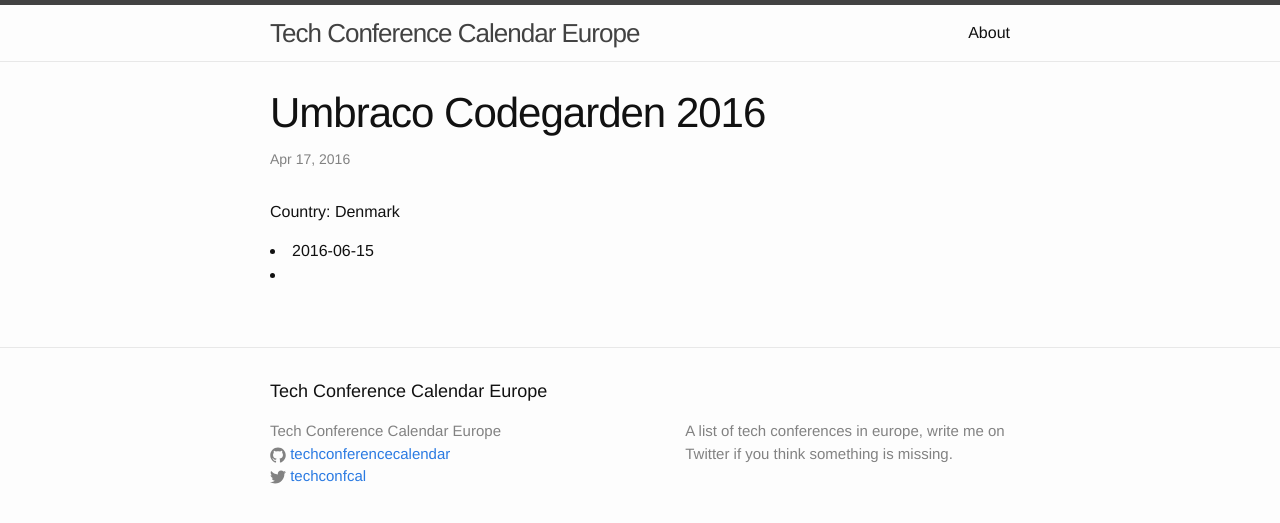
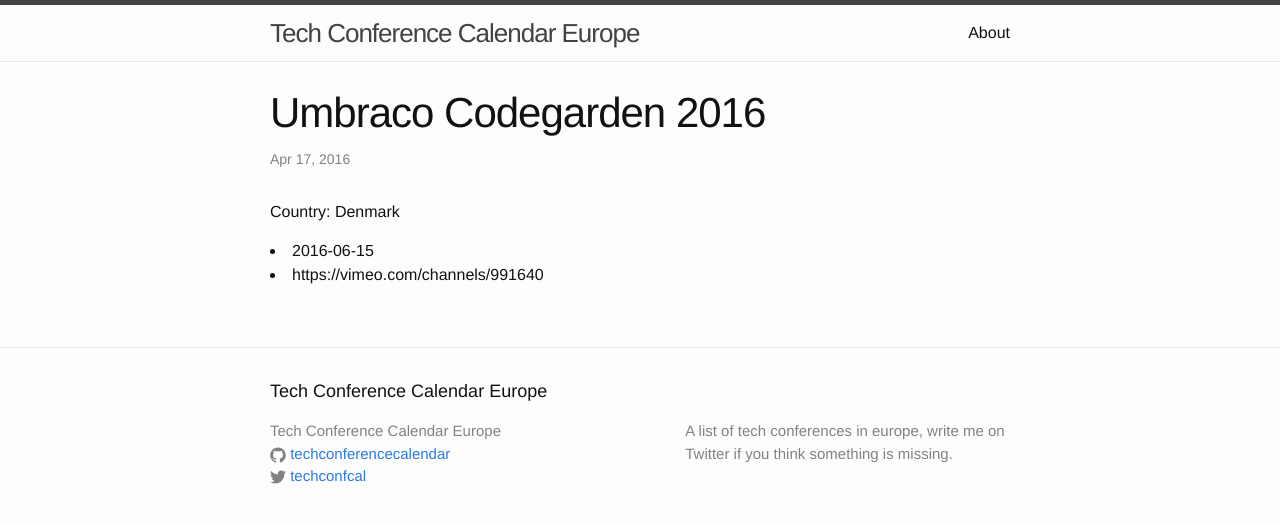
Before and after one commit to TechConferenceCalendar/techconferencecalendar.github.io, a Jekyll site: the page built from _posts/2016-04-17-UmcracoCodeGarden-2016.markdown, in a window 1280 px wide. Shown: the top 523 px of the page. Built offline with Jekyll 4.4.1, drawn with Linux system fonts in a browser that asks for light colours; some of the changed lines change nothing that is shown.

Commit message:
codegarden fix

```diff
--- a/_posts/2016-04-17-UmcracoCodeGarden-2016.markdown
+++ b/_posts/2016-04-17-UmcracoCodeGarden-2016.markdown
@@ -9,7 +9,7 @@
 startdate: 2016-06-15
 enddate: 2016-06-17
 numberOfDays: 3
-videos:
+videos: https://vimeo.com/channels/991640
 website: http://umbraco.com/cg16
 
 ---
```
